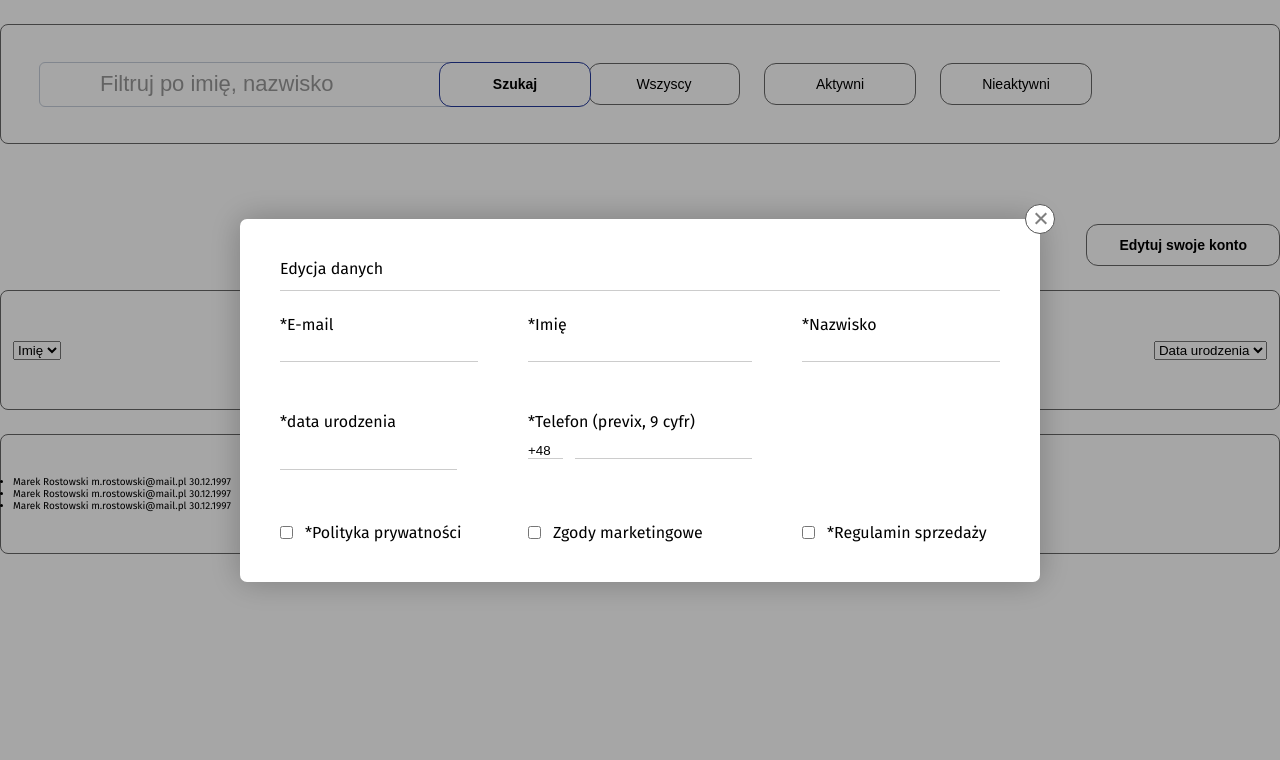
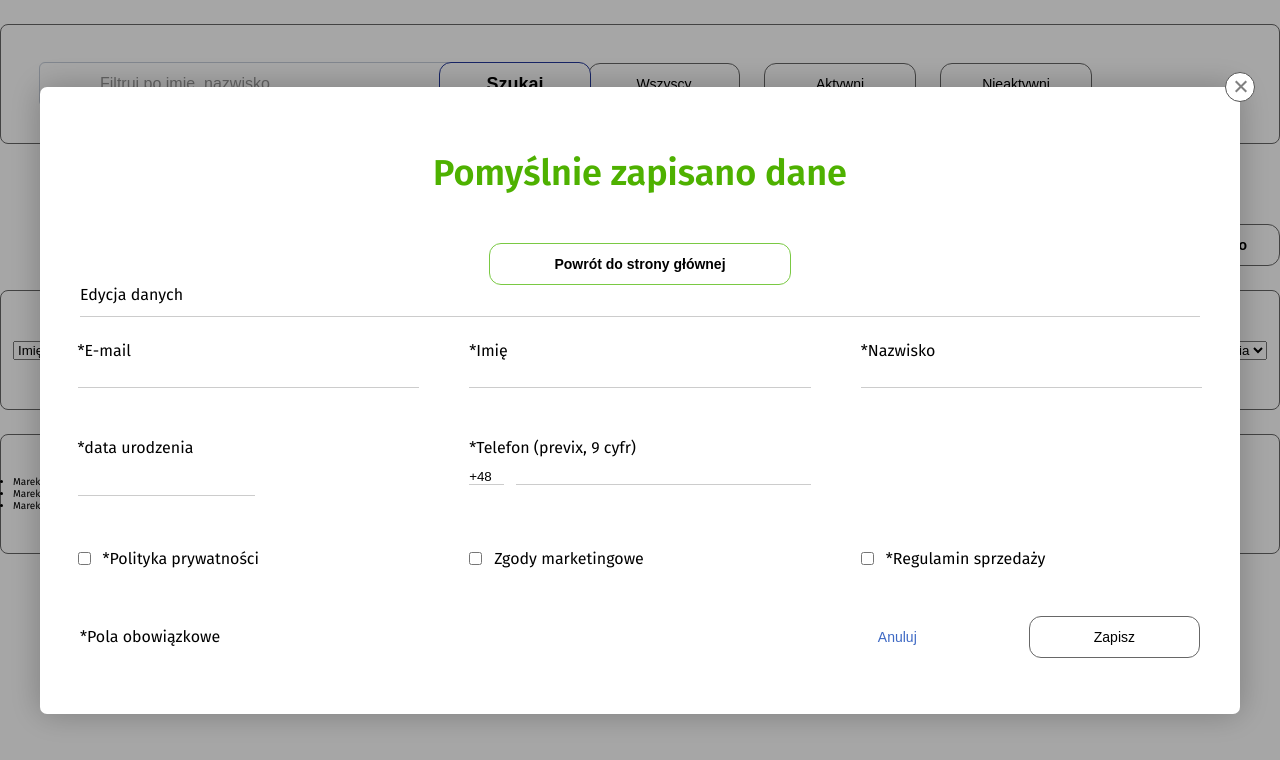
Before and after one commit to KacperGora/ultimatesystems, a React (Create React App) app: page / in a window 1280 px wide. Both pictures are taken after a click on the button "Edytuj swoje konto". Shown: the top 760 px of the page. Built offline with nearby package versions, Linux system fonts and the light colour scheme.

Commit message:
modal states added

```diff
--- a/src/components/Register/Register.tsx
+++ b/src/components/Register/Register.tsx
@@ -13,15 +13,13 @@ import lockIcon from "../../assets/icons/lockIcon.svg";
 
 import React, { FormEvent, useEffect, useState } from "react";
 import useValidation from "../../hooks/useValidation";
+import validateEmail from "../../hooks/validateMail";
 
 const Register: React.FC = () => {
   const [invalidPasswords, setInvalidPasswords] = useState<boolean>(false);
   const [formIsValid, setFormIsValid] = useState<boolean>(false);
 
-  function validateEmail(email: string) {
-    const re = /\S+@\S+\.\S+/;
-    return re.test(email);
-  }
+
   //custom hook for email validation
   const {
     value: enteredMail,
--- a/src/components/UsersList/components/ModalPopup/BaseModalWrapper.tsx
+++ b/src/components/UsersList/components/ModalPopup/BaseModalWrapper.tsx
@@ -5,8 +5,8 @@ import {
   CloseSign,
   DesktopCloseButton,
   DesktopModalContainer,
-  Header,
 } from "./ModalPopup";
+
 interface BaseModalWrapperProps {
   isModalVisible: boolean;
   onBackdropClick: () => void;
--- a/src/components/UsersList/components/ModalPopup/EditInfoModal.tsx
+++ b/src/components/UsersList/components/ModalPopup/EditInfoModal.tsx
@@ -1,15 +1,24 @@
-import React, { useState, useRef } from "react";
-import { StyledButton } from "../../../styles/styles";
+import React, { useState } from "react";
+
 import {
   CheckBoxInput,
   InputTel,
   InputTelBox,
   Label,
+  ModalButton,
+  StyledDiv,
   StyledForm,
   StyledInputContainer,
 } from "./ModalPopup";
-import DatePicker from "react-datepicker";
+import SuccessModal from "./SuccessModal";
+import useValidation from "../../../../hooks/useValidation";
+import validateEmail from "../../../../hooks/validateMail";
+import { ErrorParagraph } from "../../../styles/styles";
+import DatePicker, { registerLocale } from "react-datepicker";
 import "react-datepicker/dist/react-datepicker.css";
+import pl from "date-fns/locale/pl"; // the locale you want
+registerLocale("pl", pl); // register it with the name you want
+
 interface EditInfoModalProps {
   onBackdropClick: () => void;
   isModalVisible: boolean;
@@ -21,8 +30,79 @@ const EditInfoModal: React.FC<EditInfoModalProps> = ({
 }) => {
   const [startDate, setStartDate] = useState<Date | null>();
 
+  //custom hook for email validation
+  const {
+    value: enteredMail,
+    isValid: enteredMailIsValid,
+    hasError: mailInputHasError,
+    valueChangeHandler: mailChangeHandler,
+    inputBlurHandler: mailBlurHandler,
+    reset: resetMailInput,
+    isTouched: mailIsTouched,
+  } = useValidation(
+    (value: string) => value.trim() !== "" && validateEmail(value)
+  );
+
+  const {
+    value: enteredName,
+    isValid: enteredNameIsValid,
+    hasError: nameInputHasError,
+    valueChangeHandler: nameChangeHandler,
+    inputBlurHandler: nameBlurHandler,
+    reset: resetNameInput,
+    isTouched: nameIsTouched,
+  } = useValidation((value: string) => value.trim() !== "");
+
+  const {
+    value: enteredLastName,
+    isValid: enteredLastNameIsValid,
+    hasError: lastNameInputHasError,
+    valueChangeHandler: lastNameChangeHandler,
+    inputBlurHandler: lastNameBlurHandler,
+    reset: resetLastNameInput,
+    isTouched: lastNameIsTouched,
+  } = useValidation((value: string) => value.trim() !== "");
+
+  // const {
+  //   value: entereBirthdateName,
+  //   isValid: entereBirthdateNameIsValid,
+  //   hasError: birthDateInputHasError,
+  //   valueChangeHandler: birthdateChangeHandler,
+  //   inputBlurHandler: birthdateBlurHandler,
+  //   reset: resetBirthdateInput,
+  //   isTouched: birthdateIsTouched,
+  // } = useValidation((value: string) => value.trim() !== "");
+
+  const {
+    value: enteredPhoneNumber,
+    isValid: enteredPhoneNumberIsValid,
+    hasError: enteredPhoneNumberHasError,
+    valueChangeHandler: phoneNumberChangeHandler,
+    inputBlurHandler: phoneNumberBlurHandler,
+    reset: resetPhoneNumber,
+    isTouched: phoneNumberIsTouched,
+  } = useValidation(
+    (value: string) => value.trim() !== "" && value.length === 9
+  );
+
+  const data = {
+    mail: enteredMail,
+    name: enteredName,
+    lastName: enteredLastName,
+    birthDate: startDate,
+    phoneNumber: enteredPhoneNumber,
+  };
+  console.log(data);
+  const submitHandler = (e: React.FormEvent) => {
+    e.preventDefault();
+  };
+
   return (
     <>
+      <SuccessModal
+        isModalVisible={isModalVisible}
+        onBackdropClick={onBackdropClick}
+      />
       <p
         style={{
           display: "flex",
@@ -36,22 +116,64 @@ const EditInfoModal: React.FC<EditInfoModalProps> = ({
       >
         Edycja danych
       </p>
-      <StyledForm>
+      <StyledForm onSubmit={submitHandler}>
         <StyledInputContainer>
           <label htmlFor="mail">*E-mail</label>
-          <input id="mail" />
+          <input
+            id="mail"
+            type="email"
+            onChange={(e: React.FormEvent<HTMLInputElement>) =>
+              mailChangeHandler(e)
+            }
+            onBlur={() => {
+              mailBlurHandler(true);
+            }}
+            required
+          />
+
+          {mailInputHasError && (
+            <ErrorParagraph modal>* pole obowiązkowe</ErrorParagraph>
+          )}
         </StyledInputContainer>
         <StyledInputContainer>
           <label htmlFor="name">*Imię</label>
-          <input id="name" />
+          <input
+            onChange={(e: React.FormEvent<HTMLInputElement>) =>
+              nameChangeHandler(e)
+            }
+            onBlur={() => {
+              nameBlurHandler(true);
+            }}
+            type="text"
+            id="name"
+            required
+          />
+          {nameInputHasError && (
+            <ErrorParagraph modal>* pole obowiązkowe</ErrorParagraph>
+          )}
         </StyledInputContainer>
         <StyledInputContainer>
           <label htmlFor="surname">*Nazwisko</label>
-          <input id="surname"></input>
+          <input
+            onChange={(e: React.FormEvent<HTMLInputElement>) =>
+              lastNameChangeHandler(e)
+            }
+            onBlur={() => {
+              lastNameBlurHandler(true);
+            }}
+            type="text"
+            id="surname"
+            required
+          />
+          {lastNameInputHasError && (
+            <ErrorParagraph modal>* pole obowiązkowe</ErrorParagraph>
+          )}
         </StyledInputContainer>
         <StyledInputContainer>
           <label htmlFor="birthdate">*data urodzenia</label>
           <DatePicker
+            locale="pl"
+            required
             selected={startDate}
             dateFormat="dd-MM-yy"
             onChange={(date: Date | null) => setStartDate(date)}
@@ -60,9 +182,24 @@ const EditInfoModal: React.FC<EditInfoModalProps> = ({
         <StyledInputContainer>
           <label htmlFor="tel">*Telefon (previx, 9 cyfr)</label>
           <InputTelBox>
-            <InputTel defaultValue="+48" />
-            <input type="tel" id="tel"></input>
+            <InputTel type="text" defaultValue="+48" maxLength={3} />
+
+            <input
+              required
+              style={{ width: "100%" }}
+              onChange={(e: React.FormEvent<HTMLInputElement>) =>
+                phoneNumberChangeHandler(e)
+              }
+              onBlur={() => phoneNumberBlurHandler(true)}
+              pattern="[0-9]{3}-[0-9]{2}-[0-9]{3}"
+              maxLength={9}
+              type="tel"
+              id="tel"
+            />
           </InputTelBox>
+          {enteredPhoneNumberHasError && (
+            <ErrorParagraph modal>* pole obowiązkowe</ErrorParagraph>
+          )}
         </StyledInputContainer>
         <StyledInputContainer />
         <StyledInputContainer checkbox>
@@ -74,10 +211,21 @@ const EditInfoModal: React.FC<EditInfoModalProps> = ({
           <Label>Zgody marketingowe</Label>
         </StyledInputContainer>
         <StyledInputContainer checkbox>
-          <CheckBoxInput type="checkbox" />
+          <CheckBoxInput required type="checkbox" />
           <Label>*Regulamin sprzedaży</Label>
         </StyledInputContainer>
       </StyledForm>
+      <StyledDiv>
+        <p>*Pola obowiązkowe</p>
+        <div style={{ display: "flex", gap: "48px" }}>
+          <ModalButton onClick={onBackdropClick} cancel>
+            Anuluj
+          </ModalButton>
+          <ModalButton onClick={submitHandler} type="submit">
+            Zapisz
+          </ModalButton>
+        </div>
+      </StyledDiv>
     </>
   );
 };
--- a/src/components/UsersList/components/ModalPopup/ModalPopup.ts
+++ b/src/components/UsersList/components/ModalPopup/ModalPopup.ts
@@ -2,6 +2,8 @@ import styled from "styled-components";
 type Props = {
   tel?: boolean;
   checkbox?: boolean;
+  cancel?: boolean;
+  success?: boolean;
 };
 export const ModalContainer = styled.div`
   background-color: white;
@@ -10,13 +12,18 @@ export const ModalContainer = styled.div`
   flex-direction: column;
   align-items: center;
   position: relative;
+  h3 {
+    font-size: 36px;
+    color: #4eb100;
+    margin: 24px auto 48px;
+  }
 `;
 
 export const DesktopModalContainer = styled(ModalContainer)`
   border-radius: 7px;
   box-shadow: 0 0 32px rgba(0, 0, 0, 0.25);
   padding: 40px;
-  width: 800px;
+  width: 1200px;
   font-size: 25px;
 `;
 export const Header = styled.p`
@@ -93,7 +100,7 @@ export const StyledModalForm = styled.form``;
 export const StyledForm = styled.form`
   display: grid;
   grid-template-columns: repeat(3, 1fr);
-
+  width: 1125px;
   gap: 50px;
 
   input {
@@ -116,11 +123,55 @@ export const StyledInputContainer = styled.div<Props>`
 export const InputTelBox = styled.div`
   display: flex;
   gap: 12px;
+
 `;
 export const InputTel = styled.input`
   width: 35px;
 `;
-export const CheckBoxInput = styled.input``;
+
 export const Label = styled.label`
   font-size: 16px;
 `;
+
+export const CheckBoxInput = styled.input``;
+export const StyledDiv = styled.div`
+  display: flex;
+  justify-content: space-between;
+  align-items: center;
+  width: 100%;
+  margin: 48px auto 16px auto;
+  p {
+    font-size: 16px;
+  }
+`;
+export const ModalButton = styled.button<Props>`
+  border: 0.25px solid #676767;
+  cursor: pointer;
+  color: ${(props) => (props.cancel ? "#3E69C4" : "black")};
+
+  font-size: 14px;
+  background-color: white;
+  border-radius: 12px;
+  opacity: 1;
+  padding: 12px 64px;
+  border: ${(props) => (props.cancel ? "none" : "0.25px solid #676767;")};
+  transition: all 200ms;
+
+  :hover {
+    color: ${(props) => (props.cancel ? "#3E69C4" : "white")};
+    background-color: ${(props) => (props.cancel ? "none" : "#24399b")};
+  }
+  :disabled {
+    color: rgba(200, 200, 200, 0.9);
+    background-color: rgba(175, 175, 175, 0.2);
+    cursor: not-allowed;
+  }
+`;
+export const SuccessButton = styled(ModalButton)`
+  border: 1px solid #7ac943;
+  font-weight: 600;
+  transition: all 300ms;
+  :hover {
+    background-color: #4EB100;
+  }
+`;
--- /dev/null
+++ b/src/components/UsersList/components/ModalPopup/SuccessModal.tsx
@@ -0,0 +1,23 @@
+import React from "react";
+import { ModalButton, ModalContainer, SuccessButton } from "./ModalPopup";
+interface EditInfoModalProps {
+  onBackdropClick: () => void;
+  isModalVisible: boolean;
+}
+const SuccessModal: React.FC<EditInfoModalProps> = ({
+  onBackdropClick,
+  isModalVisible,
+}) => {
+  return (
+    <>
+      <ModalContainer>
+        <h3>Pomyślnie zapisano dane</h3>
+        <SuccessButton onClick={onBackdropClick} success>
+          Powrót do strony głównej
+        </SuccessButton>
+      </ModalContainer>
+    </>
+  );
+};
+
+export default SuccessModal;
--- a/src/components/styles/styles.ts
+++ b/src/components/styles/styles.ts
@@ -5,6 +5,7 @@ type Props = {
   fw?: boolean;
   search?: boolean;
   edit?: boolean;
+  modal?: boolean;
 };
 export const StyledWrapper = styled.div`
   display: grid;
@@ -36,7 +37,7 @@ export const StyledInput = styled.input<Props>`
   padding: 0.5rem 0;
   width: 474px;
   height: ${(props) => (props.search ? "45px" : "52px")};
-  font-size: 22px;
+  font-size: ${(props) => (props.search ? "16px" : "")};
   text-align: left;
   padding-left: 60px;
   outline: ${(props) => (props.search ? "none" : "")};
@@ -60,6 +61,7 @@ export const StyledButton = styled.button<Props>`
   cursor: pointer;
   color: ${(props) => (props.small ? "black" : "#233f81;")};
   font-size: ${(props) => (props.small ? "14px" : "28px;")};
+  font-size: ${(props) => (props.search ? "18px" : ";")};
   font-weight: ${(props) => (props.fw ? "600" : "")};
   background-color: white;
   border-radius: ${(props) => (props.small ? "12px" : "7px")};
@@ -96,10 +98,10 @@ export const InputWithIcon = styled.div`
     position: absolute;
   }
 `;
-export const ErrorParagraph = styled.p`
+export const ErrorParagraph = styled.p<Props>`
   text-align: left;
-  padding-left: 6rem;
-
+  /* padding-left: 6rem; */
+  padding-left: ${(props) => (props.modal ? "" : "6rem")};
   font-size: 1.6rem;
   color: red;
 `;
--- /dev/null
+++ b/src/hooks/validateMail.ts
@@ -0,0 +1,6 @@
+function validateEmail(email: string) {
+  const re = /\S+@\S+\.\S+/;
+  return re.test(email);
+}
+
+export default validateEmail;
```
Also changed, not shown: .d.ts (deleted).
